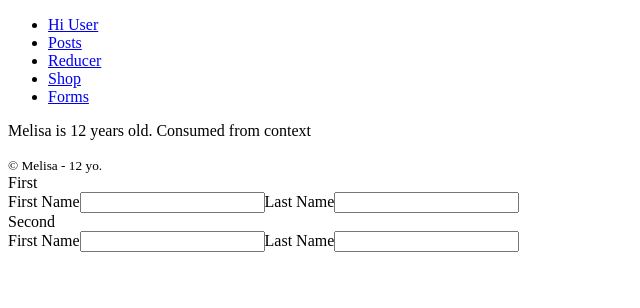
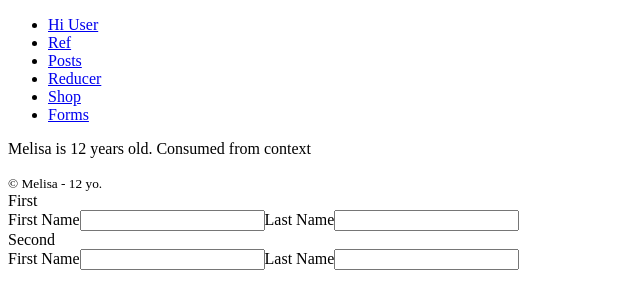
Before and after one commit to marvin-nyalik/IncognitoReact, a React (Vite) app: page / in a window 1280 px wide. Shown: the top 308 px of the page, without its empty margins (0-640 px from the left). Built offline with nearby package versions, Linux system fonts and the light colour scheme.

Commit message:
Add links to navbar

```diff
--- a/src/components/Navbar.jsx
+++ b/src/components/Navbar.jsx
@@ -5,6 +5,7 @@ const Navbar = () => {
     <nav>
       <ul>
         <li><Link to="/">Hi User</Link></li>
+        <li><Link to="/ref">Ref</Link></li>
         <li><Link to="/posts">Posts</Link></li>
         <li><Link to="/reducer">Reducer</Link></li>
         <li><Link to="/shop">Shop</Link></li>
```
